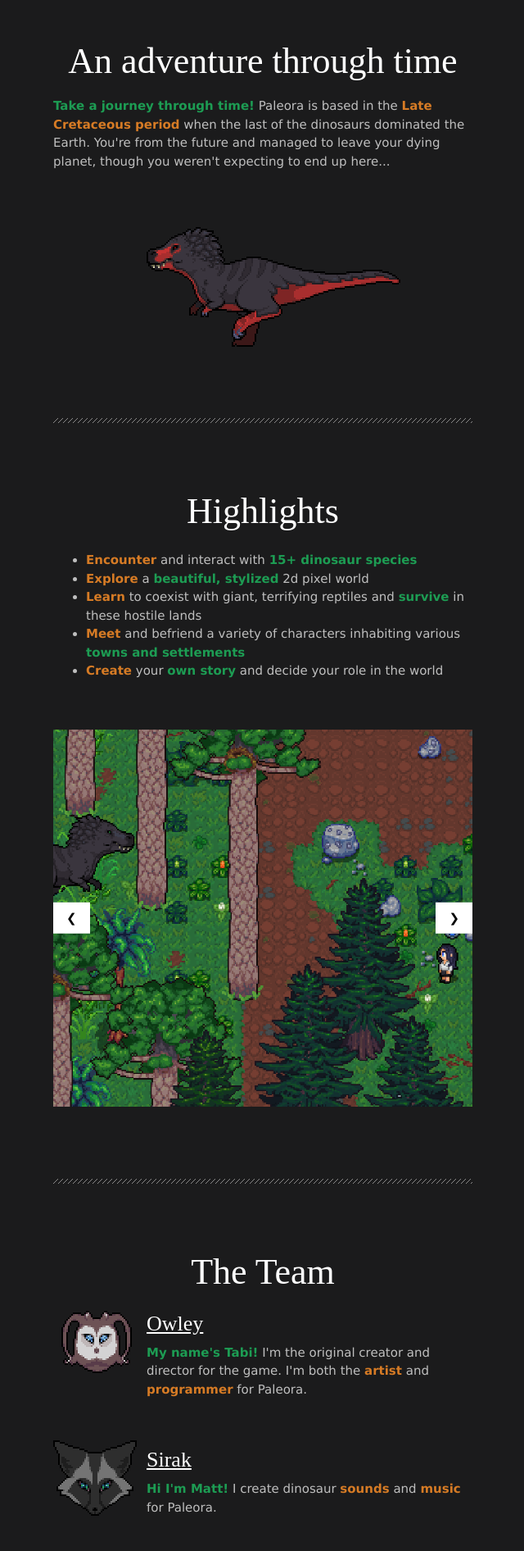
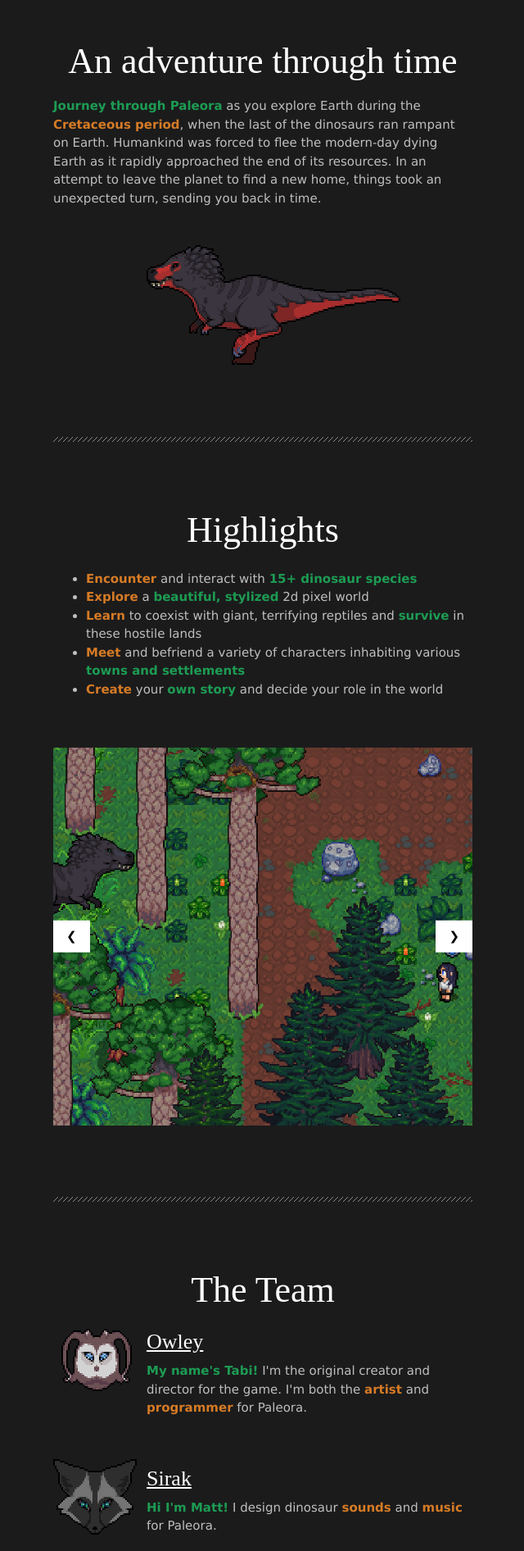
Before and after one commit to owleydev/owleydev.github.io, a plain HTML site: page index.html in a window 1280 px wide. Shown: the part 1300-3192 px from the top of the page at 82% size, without its empty margins (319-959 px from the left). Drawn offline with nearby package versions, Linux system fonts and the light colour scheme; a web font is replaced by a local one.

Commit message:
Update index.html

```diff
--- a/index.html
+++ b/index.html
@@ -80,7 +80,7 @@ u {
    </div>
    <div class="content">
    <h1>An adventure through time</h1>
-      <b>Take a journey through time!</b> Paleora is based in the <b class="or">Late Cretaceous period</b> when the last of the dinosaurs dominated the Earth. You're from the future and managed to leave your dying planet, though you weren't expecting to end up here...<br /><br />
+      <b>Journey through Paleora</b> as you explore Earth during the <b class="or">Cretaceous period</b>, when the last of the dinosaurs ran rampant on Earth. Humankind was forced to flee the modern-day dying Earth as it rapidly approached the end of its resources. In an attempt to leave the planet to find a new home, things took an unexpected turn, sending you back in time.
 
 	   <center><img src="images\rexscaled.gif" /></center><br /><br /><br /><hr><br /><br />
 
@@ -114,7 +114,7 @@ u {
    <div style="display: block; clear: both;"><img src="images\owlicon.png" style="float:left; margin-top: -10px; padding-right: 10px;"/><h2>Owley</h2>
    <b>My name's Tabi!</b> I'm the original creator and director for the game. I'm both the <b class="or">artist</b> and <b class="or">programmer</b> for Paleora.</div><br /><br />
    <div style="display: block; clear: both;"><img src="images\foxicon.png" style="float:left; margin-top: -10px; padding-right: 10px;"/><h2>Sirak</h2>
-   <b>Hi I'm Matt!</b> I create dinosaur <b class="or">sounds</b> and <b class="or">music</b> for Paleora.</div><br /><br />
+   <b>Hi I'm Matt!</b> I design dinosaur <b class="or">sounds</b> and <b class="or">music</b> for Paleora.</div><br /><br />
    <div style="display: block; clear: both;"><img src="images\wolficon.png" style="float:left; margin-top: -10px; padding-right: 10px;"/><h2>Cursed</h2>
    <b>I'm Mike!</b> I conceptualize <b class="or">ideas</b> and <b class="or">stories</b> in the game, and write out the quests for Paleora.</div><br /><br />
 
```
